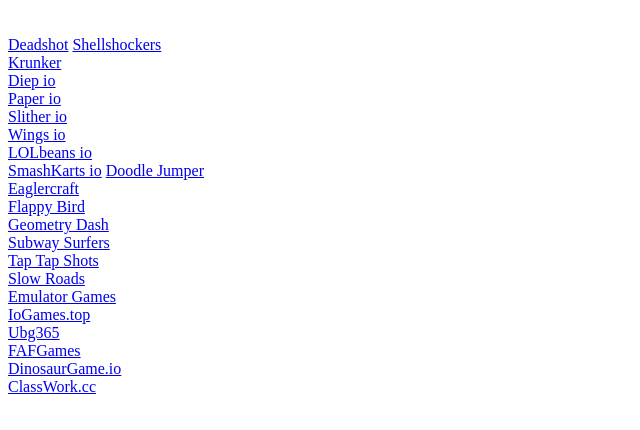
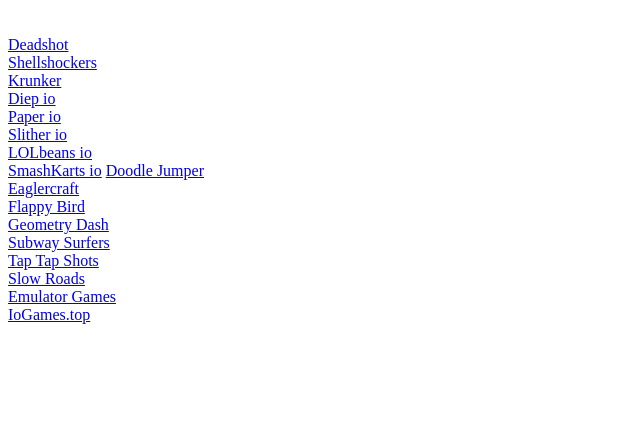
Before and after one commit to Gamergames3000/hub, a plain HTML site: page index.html in a window 1280 px wide. Shown: the part 48-478 px from the top of the page, without its empty margins (0-640 px from the left). Drawn offline with Linux system fonts and the light colour scheme.

Commit message:
Update index.html

```diff
--- a/index.html
+++ b/index.html
@@ -2,8 +2,7 @@
 <h1> Games</h1>
  <br>
 <a href="deadshot.html">Deadshot</a>
-
-
+<br>
 <a href="shellshocker.html">Shellshockers</a>
 <br>
 <a href="krunker.html">Krunker</a>
@@ -13,8 +12,6 @@
 <a href="paperio.html">Paper io</a>
 <br>
 <a href="slitherio.html">Slither io</a>
-<br>
-<a href="wingsio.html">Wings io</a>
 <br>
 <a href="lolbeans.html">LOLbeans io</a>
 <br>
@@ -40,11 +37,3 @@
 <br>
 <a href="iogames.html">IoGames.top</a>
 <br>
-<a href="ubg365.html">Ubg365</a>
-<br>
-<a href="fafgame.html">FAFGames</a>
-<br>
-<a href="dinasourgames.html">DinosaurGame.io</a>
-<br>
-<a href="classworkcc.html">ClassWork.cc</a>
-<br>
```
